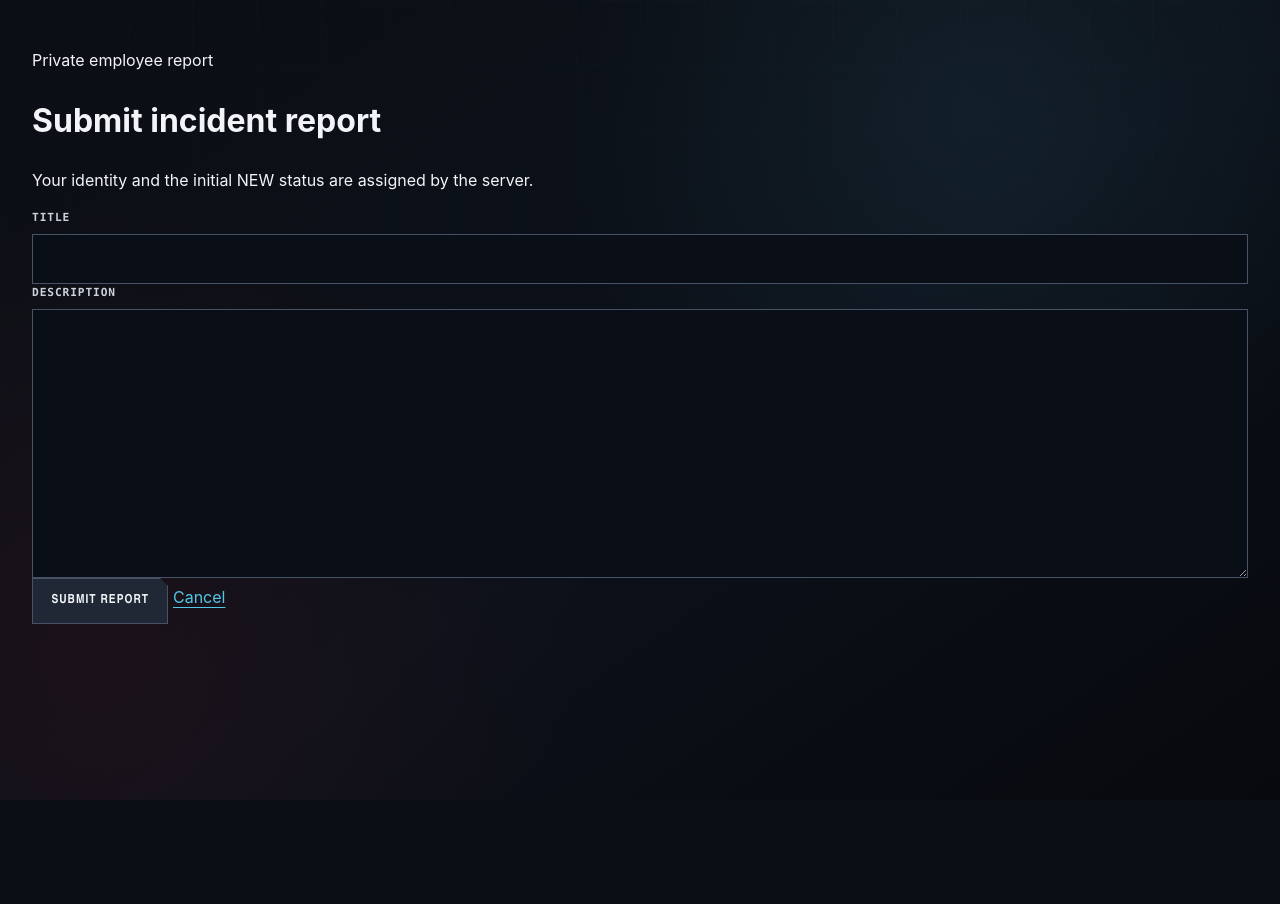
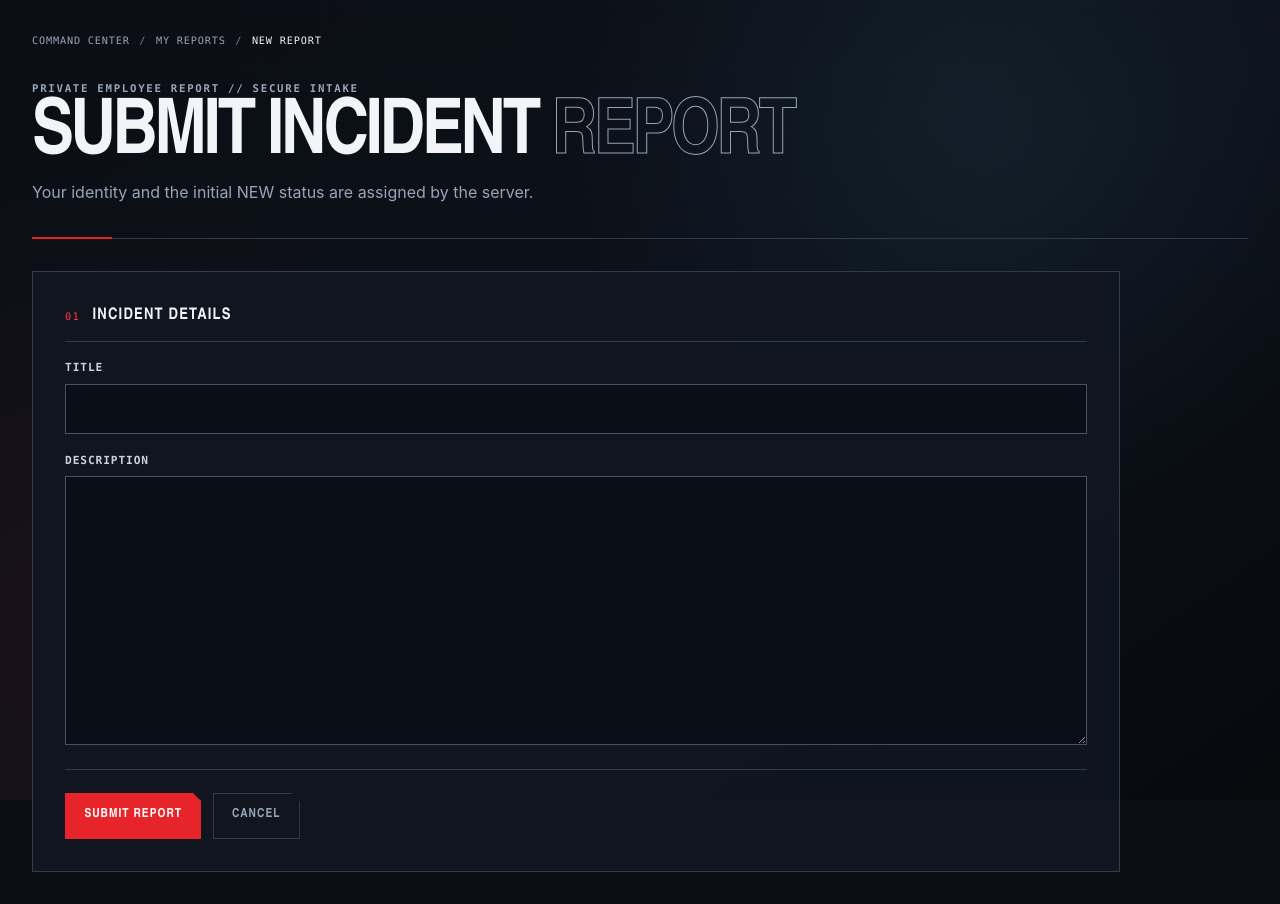
Before and after one commit to Jay-S99/CyberSec_Lab, a Python web app: template templates/incidents/create.html in a window 1280 px wide. Before the commit the page ends 791 px from the top, so only its background shows below. Run offline with Jinja, Linux system fonts and the light colour scheme; the template is opened without the code that fills it, so the values that code supplies are empty.

Commit message:
ui(incydenty): Przeprojektowano formularz zgłaszania incydentu

```diff
--- a/templates/incidents/create.html
+++ b/templates/incidents/create.html
@@ -2,27 +2,27 @@
 {% block title %}Submit incident - DoomVault{% endblock %}
 {% block body_class %}dossier-page{% endblock %}
 {% block content %}
-<header class="dossier-header">
+<nav class="breadcrumbs" aria-label="Breadcrumb"><a href="{{ url_for('auth.home') }}">Command center</a><span>/</span><a href="{{ url_for('incidents.index') }}">My reports</a><span>/</span><span>New report</span></nav>
+<header class="page-header">
   <div>
-    <p class="dossier-kicker">Private employee report</p>
-    <h1>Submit incident report</h1>
+    <p class="eyebrow">Private employee report // Secure intake</p>
+    <h1>Submit incident <span>report</span></h1>
     <p>Your identity and the initial NEW status are assigned by the server.</p>
   </div>
 </header>
-
 {% if errors %}<div role="alert">{% for error in errors %}<p>{{ error }}</p>{% endfor %}</div>{% endif %}
-
-<form class="dossier-form" method="post" action="{{ url_for('incidents.create') }}">
+<form class="form-panel" method="post" action="{{ url_for('incidents.create') }}">
   <input type="hidden" name="csrf_token" value="{{ csrf_token }}">
+  <div class="form-section-label"><span>01</span><strong>Incident details</strong></div>
   <label for="title">Title
     <input id="title" name="title" maxlength="{{ limits.TITLE_MAX_LENGTH }}" required value="{{ values.title }}">
   </label>
   <label for="description">Description
     <textarea id="description" name="description" maxlength="{{ limits.DESCRIPTION_MAX_LENGTH }}" rows="10" required>{{ values.description }}</textarea>
   </label>
-  <div class="dossier-form-actions">
-    <button type="submit">Submit report</button>
-    <a href="{{ url_for('auth.home') }}">Cancel</a>
+  <div class="form-actions">
+    <button class="button button-primary" type="submit">Submit report</button>
+    <a class="button button-ghost" href="{{ url_for('auth.home') }}">Cancel</a>
   </div>
 </form>
 {% endblock %}
```
